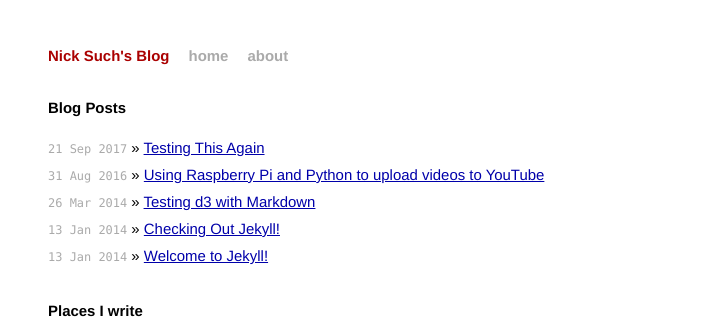
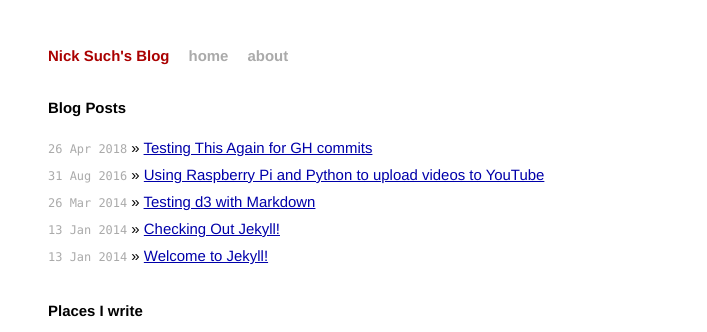
Before and after one commit to nicksuch/nicksuch.com, a Jekyll site: the page built from index.html, in a window 1280 px wide. Shown: the top 332 px of the page, without its empty margins (278-985 px from the left). Built offline with Jekyll 4.4.1, drawn with Linux system fonts in a browser that asks for light colours; a script that is not in the unit is left out.

Commit message:
Update Blog “2017-09-21-testing-this-again”

```diff
--- a/_posts/2017-09-21-testing-this-again.md
+++ b/_posts/2017-09-21-testing-this-again.md
@@ -1,6 +1,8 @@
 ---
 layout: post
-title:  "Testing This Again"
+title: Testing This Again for GH commits
+date: '2018-04-26T00:00:00-04:00'
+thumbnail: /images/nicksuch.jpg
 ---
 
 Look, a blog post!
```
